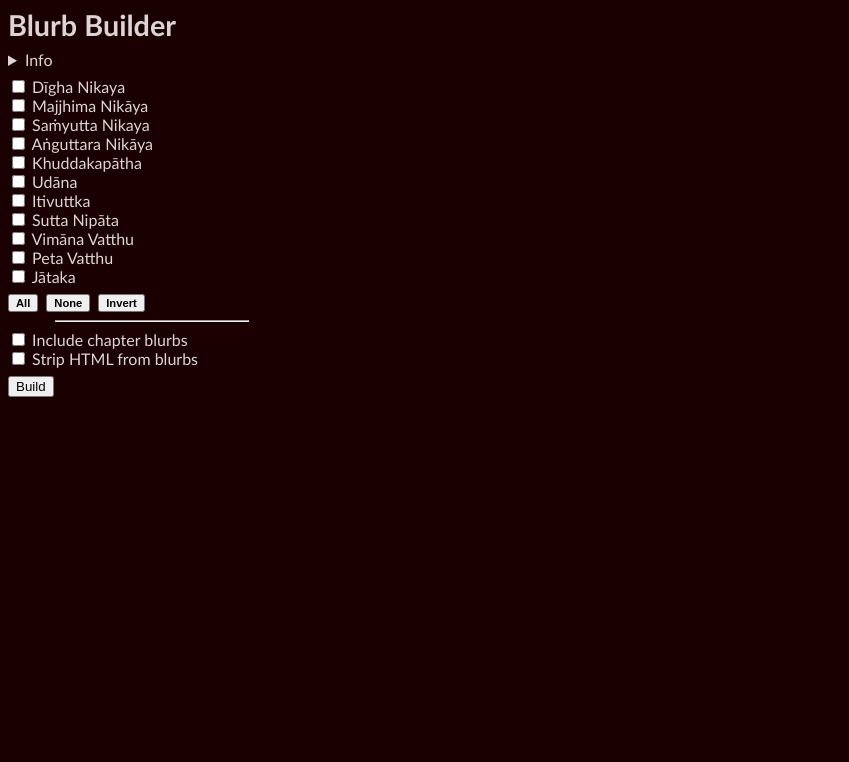
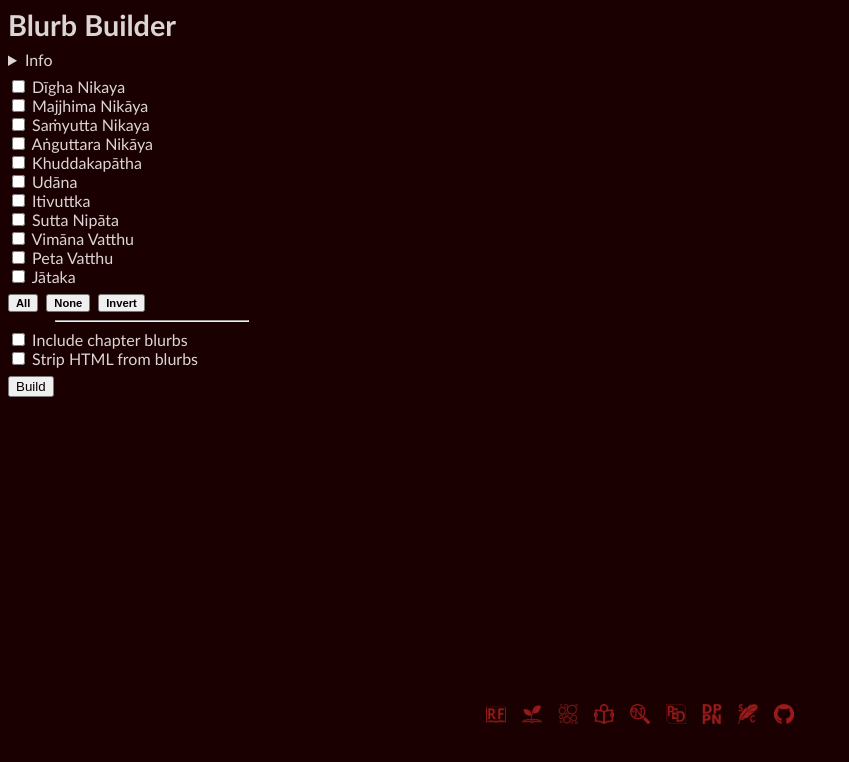
Before and after one commit to thesunshade/blurb-builder, a plain HTML site: page index.html in a window 1280 px wide. Shown: the whole page, without its empty margins (0-849 px from the left). Drawn offline with Linux system fonts and the light colour scheme.

Commit message:
add links icons

```diff
--- a/index.css
+++ b/index.css
@@ -6,11 +6,16 @@
 }
 
 body {
-    display: flex;
-    flex-direction: row;
+
     background-color: var(--off-black);
     color: var(--off-white);
     font-family: 'Trebuchet MS', 'Lucida Sans Unicode', 'Lucida Grande', 'Lucida Sans', Arial, sans-serif;
+    max-height: 100vh
+}
+
+.main-area {
+    display: flex;
+    flex-direction: row;
 }
 
 h1 {
@@ -64,7 +69,7 @@ a {
 
 .table-area {
     overflow-y: scroll;
-    height: 90vh
+    height: 85vh
 }
 
 .table-area thead {
@@ -108,3 +113,22 @@ a {
         flex-direction: column;
     }
 }
+
+.links-area a {
+    position: relative;
+    top: 0;
+    transition: all ease 0.5s;
+    filter: grayscale(50%);
+}
+
+.links-area a:hover {
+    top: -3px;
+}
+
+.links-area {
+    display: flex;
+    flex-direction: row;
+    gap: 1rem;
+    justify-content: center;
+    margin-top: 1rem;
+}
--- a/index.html
+++ b/index.html
@@ -19,6 +19,7 @@
 </head>
 
 <body>
+    <div class="main-area">
         <div id="controls">
             <div id="checkboxes-area" class="checkboxes-area">
                 <h1>Blurb Builder</h1>
@@ -26,7 +27,8 @@
                     <summary>
                         Info
                     </summary>
-                <p>This tool allows you to build a custom JSON object with the sutta blurbs from SuttaCentral.net</p>
+                    <p>This tool allows you to build a custom JSON object with the sutta blurbs from SuttaCentral.net
+                    </p>
                     <p>You can find the source files on <a
                             href="https://github.com/suttacentral/bilara-data/tree/published/root/en/blurb"
                             title="open on Github.com" rel="noreferrer" target="_blank">GitHub</a></p>
@@ -46,6 +48,31 @@
             </div>
         </div>
         <div id="table-area" class="table-area"></div>
+    </div>
+    <div class="links-area">
+        <a href="http://readingfaithfully.org" title="Support for your sutta readng practice" rel="noreferrer"
+            target="_blank"><img width="20px" alt="ReadingFaithfully.org icon" src="./images/favicon-rf-red.png"></a>
+        <a href="http://daily.readingfaithfully.org" title="Daily Suttas" rel="noreferrer" target="_blank"><img
+                width="20px" alt="Daily ReadingFaithfully.org icon" src="./images/favicon-drf-red.png"></a>
+        <a href="http://r.readingfaithfully.org" title="Random Suttas" rel="noreferrer" target="_blank"><img
+                width="20px" alt="Random Sutta icon" src="./images/favicon-random-red.png"></a>
+        <a href="https://sutta.readingfaithfully.org" title="Citation Lookup Tool" rel="noreferrer" target="_blank"><img
+                width="20px" src="./images/favicon-citaton-helper-red.png" alt="Citation Lookup tool icon"></a>
+        <a href="https://name.readingfaithfully.org" title="Search for suttas by name" rel="noreferrer"
+            target="_blank"><img width="20px" src="./images/favicon-name-red.png" alt="Sutta Name Search icon"></a>
+        <a href="https://ped.readingfaithfully.org" title="A lightweight interface for the PED" rel="noreferrer"
+            target="_blank"><img width="20px" src="./images/favicon-ped-red.png" alt="Lightweight PED interface"></a>
+        <a href="https://dppn.readingfaithfully.org" title="A lightweight interface the Dictionary of Pali Proper Names"
+            rel="noreferrer" target="_blank"><img width="20px" src="./images/favicon-dppn-red.png"
+                alt="DPPN search icon"></a>
+        <a href="https://sc.readingfaithfully.org" title="A lightweight interface for SuttaCentral.net" rel="noreferrer"
+            target="_blank"><img width="20px" src="./images/favicon-sc-light-red.png" alt="SC Light icon"></a>
+        <a href="https://github.com/thesunshade/blurb-builder/tree/main#readme" title="The source code for this site"
+            rel="noreferrer" target="_blank"><img width="20px" src="./images/GitHub-Mark-64px-red.png"
+                alt="GitHub icon"></a>
+    </div>
+
+
     <script type="module" src="index.js"></script>
 </body>
 
```
Also changed, not shown: images/GitHub-Mark-64px-red.png (added), images/favicon-citaton-helper-red.png (added), images/favicon-dppn-red.png (added), images/favicon-drf-red.png (added), images/favicon-name-red.png (added), images/favicon-ped-red.png (added), images/favicon-random-red.png (added), images/favicon-rf-red.png (added), images/favicon-sc-light-red.png (added). Lines whose indentation alone changed are shown as unchanged.
